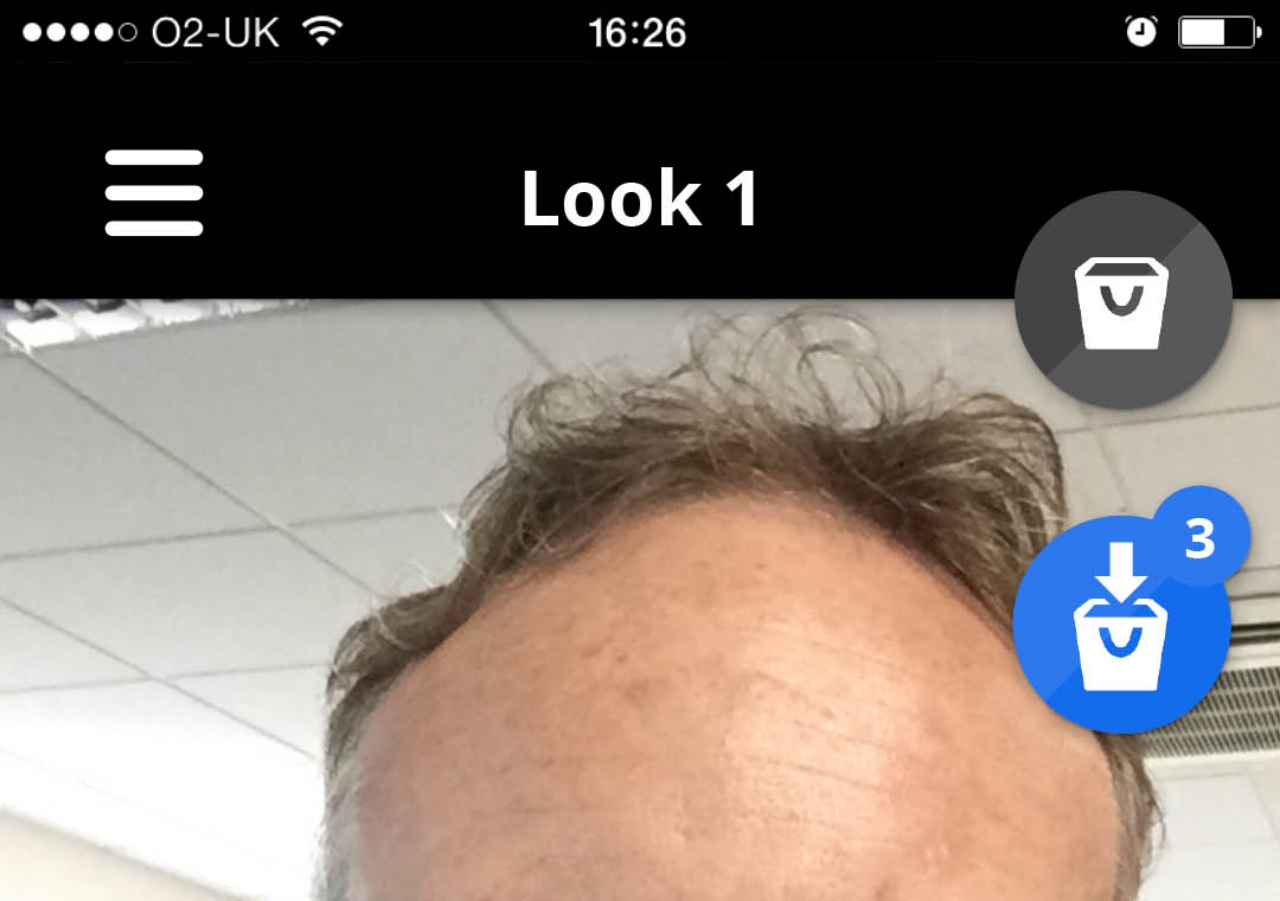
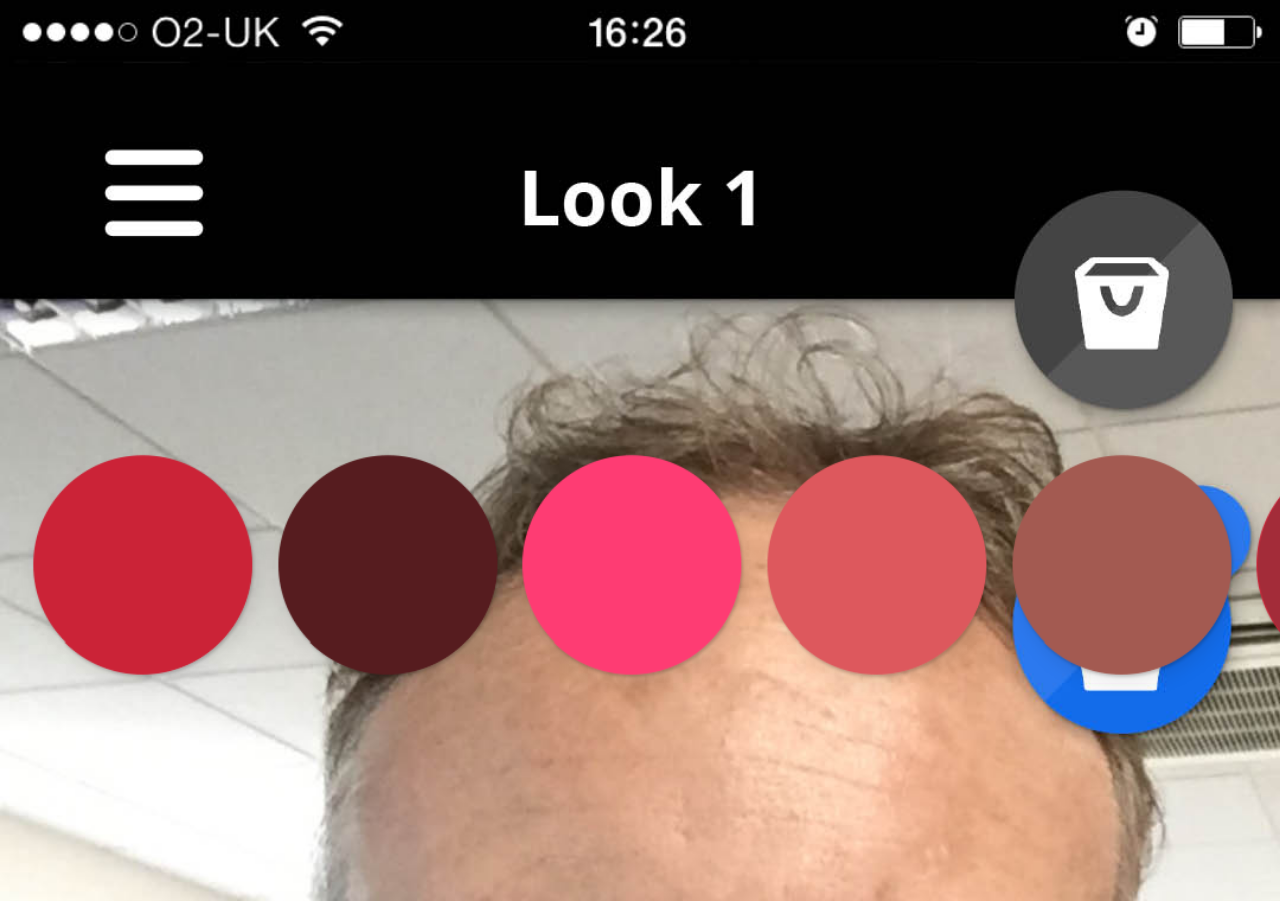
Before and after one commit to jackcunningham/test, a plain HTML site: page app/3.html in a window 1280 px wide. Shown: the top 901 px of the page. Drawn offline with Linux system fonts and the light colour scheme.

Commit message:
swatches

```diff
--- a/app/3.html
+++ b/app/3.html
@@ -8,5 +8,24 @@ img {
 	width: 100%;
 	max-width: 100%;
 }
+.swatch {
+	position: absolute;
+	bottom: 100px;
+	width: 100%;
+	margin: 0 auto;
+  	overflow-y: scroll;
+    -webkit-overflow-scrolling: touch;
+    text-align: center;
+}
+.swatch img {
+	display: inline-block;
+	width: 119%;
+	max-width: none;
+
+}
+
 </style>
-<a href="4.html"><img src="img/3-mirror.jpg"></a>
+<a href="3-2.html"><img src="img/3-mirror.jpg"></a>
+<div class="swatch">
+<img src="img/swatch.png">
+</div>
```
Also changed, not shown: app/3-1.html (added, +12 -0 lines), app/3-2.html (added, +12 -0 lines), app/img/swatch-1.jpg (added), app/img/swatch-2.jpg (added), app/img/swatch.png (added).
